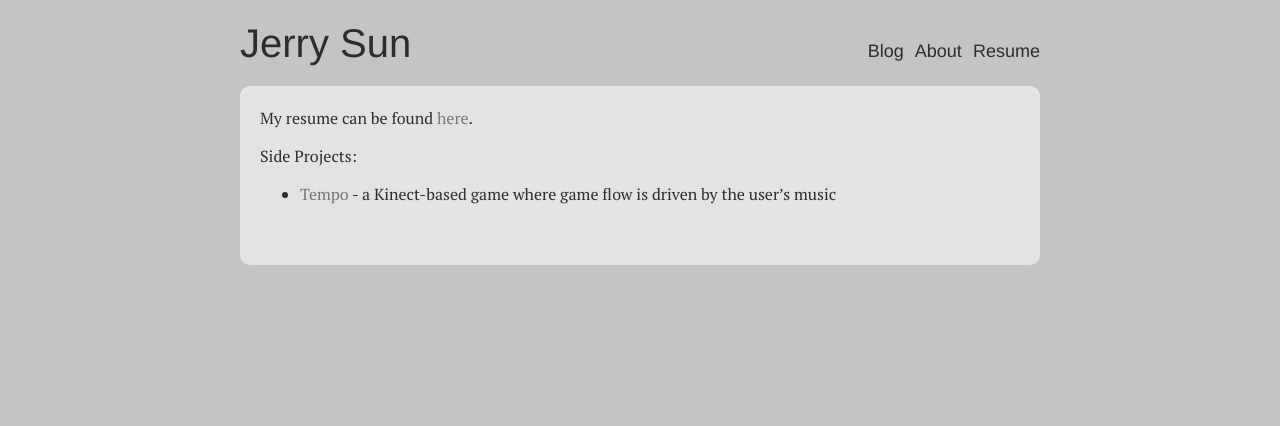
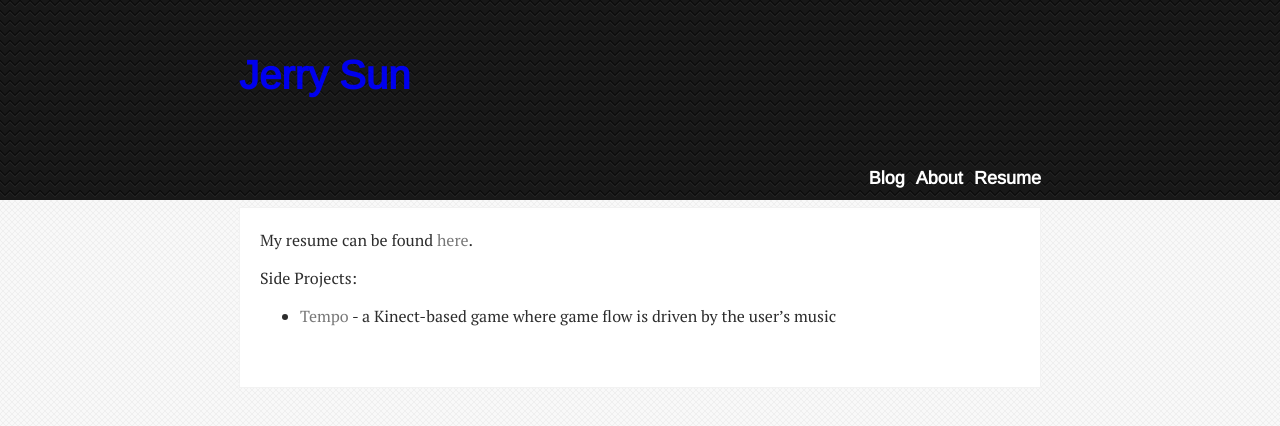
Before and after one commit to jerrysun21/jerrysun21.github.com, a Jekyll site: the page built from resume.md, in a window 1280 px wide. Shown: the top 426 px of the page. Built offline with Jekyll 4.4.1, drawn with Linux system fonts in a browser that asks for light colours; some web fonts are replaced.

Commit message:
updated css + uploaded resume

```diff
--- a/_layouts/default.html
+++ b/_layouts/default.html
@@ -24,7 +24,8 @@
 	</head>
 	<body>
 		<!-- Header element -->
-		<div id="header">
+		<div id="header-bg">
+		<div id="header-text">
 			<div id="blog-title">
 				<a href="/">Jerry Sun</a>
 			</div>
@@ -34,6 +35,7 @@
 				<a href="/resume.html">Resume</a>
 			</div>
 		</div>
+	</div>
 
 		<!-- Body stuff -->
 		<div id="body_style">
--- a/css/default.css
+++ b/css/default.css
@@ -3,10 +3,11 @@ body
 	background-color:#C4C4C4;
 	margin-right: auto;
 	margin-left: auto;
-	width: 50em;
+	margin-top: 0px;
+	background-image: url("/res/images/bodybg.png");
 }
 
-#body_style, #header
+#body_style
 {
 	font-family: 'PT Serif', "Times New Roman", serif;
 	color:#2D2D2D;
@@ -15,13 +16,23 @@ body
 #body_style
 {
 	clear:both;
-	background-color: #E3E3E3;
+	background-color: white;
 	padding-top: 1px;
 	padding-bottom: 40px;
-	border-radius: 10px;
+	width: 50em;
+	border-style: solid;
+	border-color: rgba(0, 0, 0, 0.05);
+	border-width: 1px;
+	margin-right: auto;
+	margin-left: auto;
+	margin-top: 7px;
 }
-
-#header
+#header-bg
+{
+	background-image: url("/res/images/headerbg.png");
+	height: 200px;
+}
+#header-text
 {
 	font-size: 40px;
 	padding-top: 10px;
@@ -29,31 +40,40 @@ body
 	text-align: right;
 	line-height: 50px;
 	font-family: 'Arimo', sans-serif;
+	color: white;
+	font-weight: bold;
 }
 
-#blog-title {float: left;	}
+#blog-title {
+	float: left;
+	margin-top: 40px;
+}
 
 #blog-title a {
 	text-decoration: none;
-	color:#2D2D2D;
 }
 
-#blog-title a:hover {
-	color: #2D2D2D;
+#blog-title a:visited {
+	color: white;
 }
 
 #links
 {
-	width: 100%;
-	margin: 0px auto;
 	vertical-align: middle;
+	width: 400px;
+	margin-top: 135px;
+	margin-right: 10px;
+	margin-left: auto;
+	color: #FFFFFF;
 }
 
 #links a
 {
 	font-size: 18px;
 	text-decoration: none;
-	color: #2D2D2D;
+	color: white;
 }
 
+#links a:visited {color: white;}
+
 #links a:hover {color: #7A7A7A;}
--- a/resume.md
+++ b/resume.md
@@ -3,7 +3,7 @@ layout: resume
 title: "Resume"
 ---
 
-My resume can be found [here](doesntexist).
+My resume can be found [here](/res/resume.pdf).
 
 
 Side Projects:
--- a/scripts/javascript.js
+++ b/scripts/javascript.js
@@ -1,16 +1,23 @@
 $(document).ready(function(){
+
+	$("#blog-title").css('marginLeft', $('#body_style').css('marginLeft'));
+	$("#links").css('marginRight', $("#body_style").css('marginRight'))
+
 	//If the User resizes the window, adjust the #container height
 	$(window).bind("resize", resizeWindow);
 	function resizeWindow( e ) {
-		var widthLimit = 800;
+		var widthLimit = 820;
 		var newWindowWidth = $(window).width();
+		var left_Marg = $('#body_style').css('marginLeft');
 		if (newWindowWidth < widthLimit)
 		{
-			$("body").css("width", "95%");
+			$("#body_style").css("width", "97.5%");
 		}
 		else
 		{
-			$("body").css("width", "50em");
+			$("#body_style").css("width", "50em");
 		}
+		$("#blog-title").css('marginLeft', left_Marg);
+		$("#links").css('marginRight', $("#body_style").css('marginRight'))
 	}
 });
```
Also changed, not shown: 1 other file.
